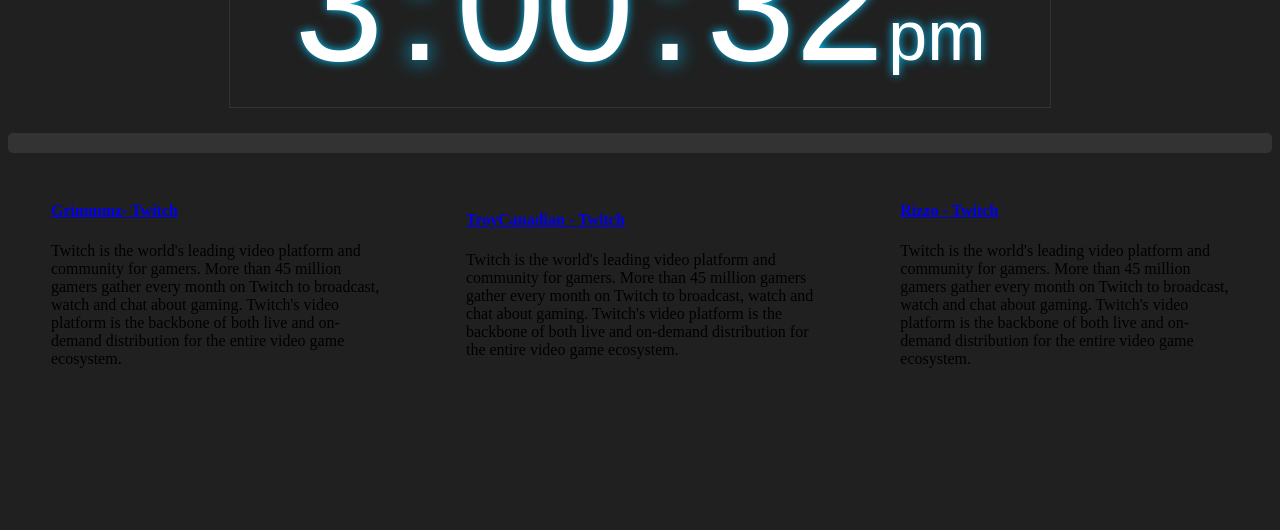
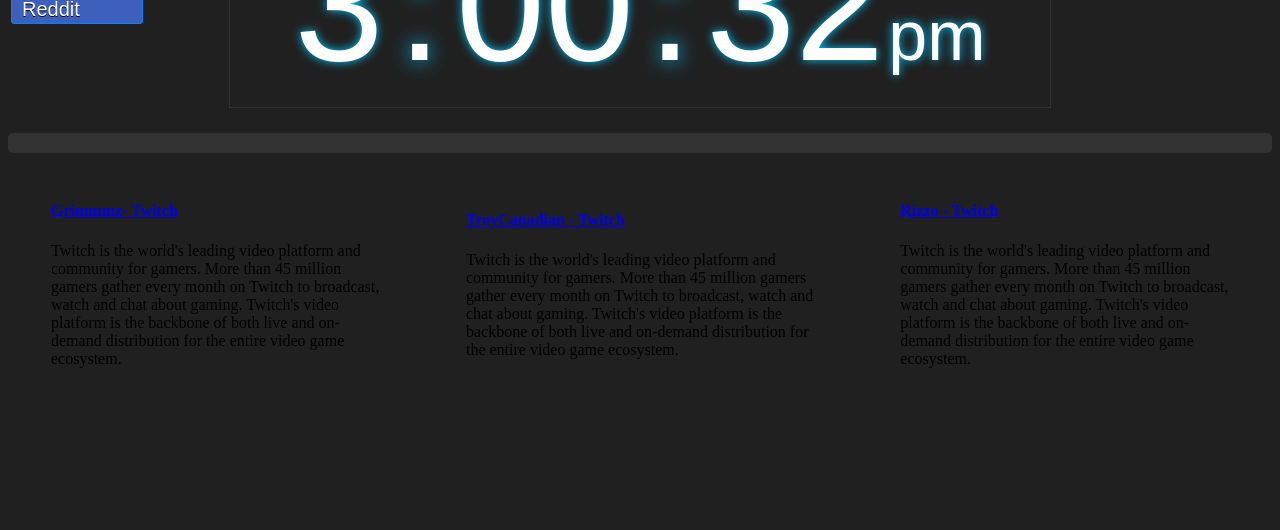
Before and after one commit to mdouglas1020/homePage, a plain HTML site: page index.html in a window 1280 px wide. Shown: the part 270-800 px from the top of the page. Drawn offline with nearby package versions, Linux system fonts and the light colour scheme; a script that the page names is missing; a web font is replaced by a local one.

Commit message:
Button changes

```diff
--- a/index.html
+++ b/index.html
@@ -21,7 +21,7 @@ $(document).ready(function() {
   // Extract the current date from Date object
   newDate.setDate(newDate.getDate());
   // Output the day, date, month and year
-  $('#Date').html(dayNames[newDate.getDay()] + " " + newDate.getDate() + ' ' + monthNames[newDate.getMonth()] + ' ' + newDate.getFullYear());
+  $('#Date').html(dayNames[newDate.getDay()] + "," + " " + monthNames[newDate.getMonth()] + ' ' + newDate.getDate() + "th" + ' ' + newDate.getFullYear());
   console.log("TEst");
   setInterval(function() {
     // Create a newDate() object and extract the seconds of the current time on the visitor's
@@ -71,7 +71,7 @@ $(document).ready(function() {
 
 
 
-  <h1 id="hello"> replaced </h1>
+  <h1 id="hello"> . </h1>
 <div class="left">
 
 
--- a/style.css
+++ b/style.css
@@ -224,39 +224,40 @@ ul li {
 
   .myButton {
 
-  	-moz-box-shadow:inset 0px 1px 0px 0px #cf866c;
-  	-webkit-box-shadow:inset 0px 1px 0px 0px #cf866c;
-  	box-shadow:inset 0px 1px 0px 0px #cf866c;
-  	background:-webkit-gradient(linear, left top, left bottom, color-stop(0.05, #ff3700), color-stop(1, #bc3315));
-  	background:-moz-linear-gradient(top, #ff3700 5%, #bc3315 100%);
-  	background:-webkit-linear-gradient(top, #ff3700 5%, #bc3315 100%);
-  	background:-o-linear-gradient(top, #ff3700 5%, #bc3315 100%);
-  	background:-ms-linear-gradient(top, #ff3700 5%, #bc3315 100%);
-  	background:linear-gradient(to bottom, #ff3700 5%, #bc3315 100%);
-  	filter:progid:DXImageTransform.Microsoft.gradient(startColorstr='#ff3700', endColorstr='#bc3315',GradientType=0);
-  	background-color:#ff3700;
+  	-moz-box-shadow:inset 0px 1px 0px 0px #3e60bd;
+  	-webkit-box-shadow:inset 0px 1px 0px 0px #3e60bd;
+  	box-shadow:inset 0px 1px 0px 0px #3e60bd;
+  	background:-webkit-gradient(linear, left top, left bottom, color-stop(0.05, #3e60bd), color-stop(1, #3e60bd));
+  	background:-moz-linear-gradient(top, #3e60bd 5%, #3e60bd 100%);
+  	background:-webkit-linear-gradient(top, #3e60bd 5%, #3e60bd 100%);
+  	background:-o-linear-gradient(top, #3e60bd 5%, #3e60bd 100%);
+  	background:-ms-linear-gradient(top, #3e60bd 5%, #3e60bd 100%);
+  	background:linear-gradient(to bottom, #3e60bd 5%, #3e60bd 100%);
+  	filter:progid:DXImageTransform.Microsoft.gradient(startColorstr='#3e60bd', endColorstr='#3e60bd',GradientType=0);
+  	background-color:#3e60bd;
   	-moz-border-radius:3px;
   	-webkit-border-radius:3px;
   	border-radius:3px;
-  	border:1px solid #942911;
+  	border:1px solid #0481f4;
   	display:inline-block;
   	cursor:pointer;
-  	color:#ffffff;
+  	color:#fff;
   	font-family:Arial;
-  	font-size:15px;
+  	font-size:20px;
   	padding:2px 10px;
   	text-decoration:none;
-  	text-shadow:0px 1px 0px #854629;
+  	text-shadow:0px 1px 0px #000;
+    width:100%;
   }
   .myButton:hover {
-  	background:-webkit-gradient(linear, left top, left bottom, color-stop(0.05, #bc3315), color-stop(1, #ff3700));
-  	background:-moz-linear-gradient(top, #bc3315 5%, #ff3700 100%);
-  	background:-webkit-linear-gradient(top, #bc3315 5%, #ff3700 100%);
-  	background:-o-linear-gradient(top, #bc3315 5%, #ff3700 100%);
-  	background:-ms-linear-gradient(top, #bc3315 5%, #ff3700 100%);
-  	background:linear-gradient(to bottom, #bc3315 5%, #ff3700 100%);
-  	filter:progid:DXImageTransform.Microsoft.gradient(startColorstr='#bc3315', endColorstr='#ff3700',GradientType=0);
-  	background-color:#bc3315;
+  	background:-webkit-gradient(linear, left top, left bottom, color-stop(0.05, #3e60bd), color-stop(1, #3e60bd));
+  	background:-moz-linear-gradient(top, #3e60bd 5%, #3e60bd 100%);
+  	background:-webkit-linear-gradient(top, #3e60bd 5%, #3e60bd 100%);
+  	background:-o-linear-gradient(top, #3e60bd 5%, #3e60bd 100%);
+  	background:-ms-linear-gradient(top, #3e60bd 5%, #3e60bd 100%);
+  	background:linear-gradient(to bottom, #3e60bd 5%, #3e60bd 100%);
+  	filter:progid:DXImageTransform.Microsoft.gradient(startColorstr='#3e60bd', endColorstr='#3e60bd',GradientType=0);
+  	background-color:#3e60bd;
   }
   .myButton:active {
   	position:relative;
```
